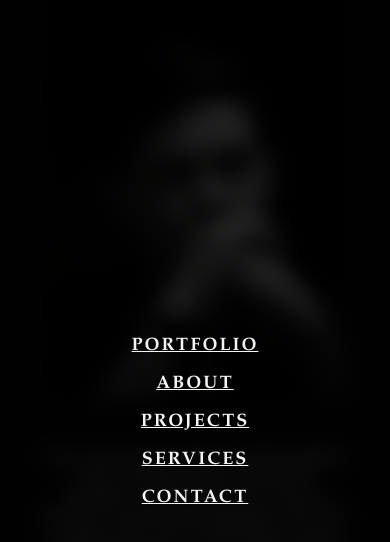
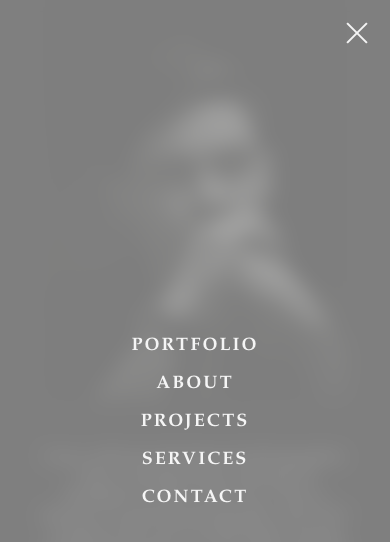
Before and after one commit to Plofland/photo-portfolio, a Next.js app: page /about in a window 390 px wide. Both pictures are taken after a click on the button 357 px from the left and 33 px from the top of the page. Shown: the top 542 px of the page. Built offline with nearby package versions, Linux system fonts and the light colour scheme.

Commit message:
fix mobile icon color, remove text underline

```diff
--- a/src/app/components/CombinedNavMenus.js
+++ b/src/app/components/CombinedNavMenus.js
@@ -40,6 +40,7 @@ const MobileMenuIcon = styled.div`
 	z-index: 10;
 	top: 1px;
 	right: 1px;
+	color: #f5f5f5;
 
 	@media screen and (min-width: 750px) {
 		display: none;
--- a/src/app/components/MobileNavMenu.js
+++ b/src/app/components/MobileNavMenu.js
@@ -53,7 +53,7 @@ const MobileMenu = styled.div`
 	width: 100vw;
 	height: 100vh;
 	position: center;
-	background: rgba(0, 0, 0, 0.8);
+	background: rgba(158, 158, 158, 0.8);
 	backdrop-filter: saturate(180%) blur(10px);
 	display: flex;
 	flex-direction: column;
@@ -69,4 +69,5 @@ const MenuItem = styled(Link)`
 	font-style: bold;
 	margin: 8px 0 8px 0;
 	color: #f5f5f5;
+	text-decoration: none;
 `;
```
